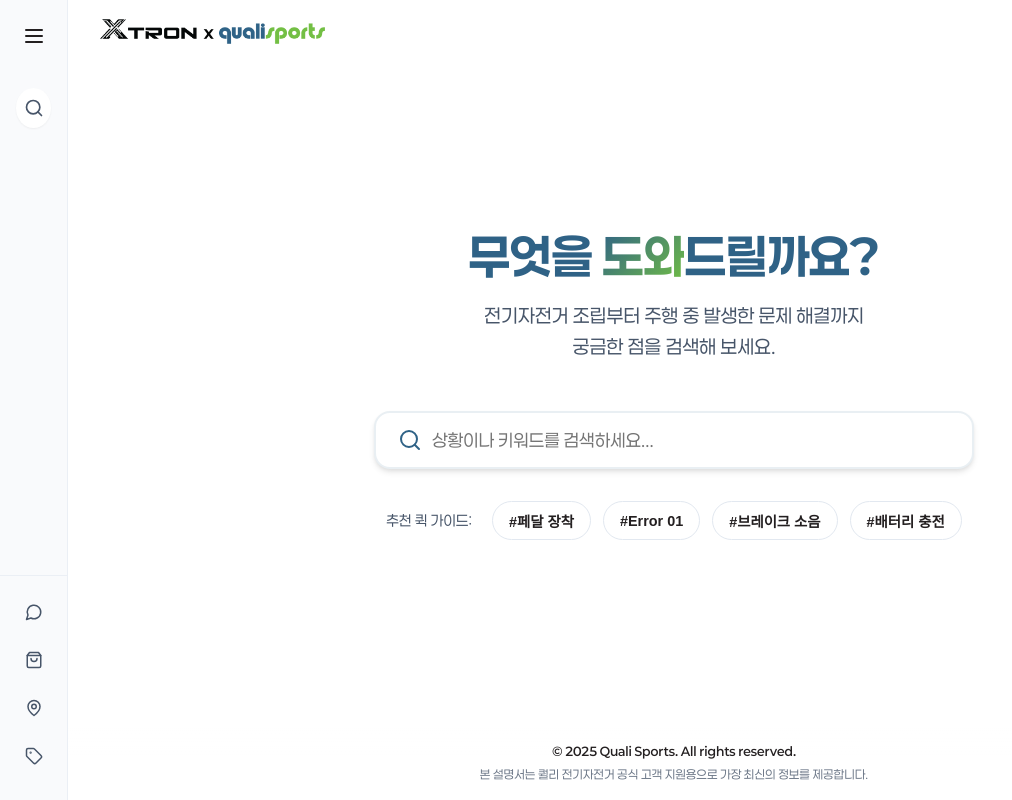
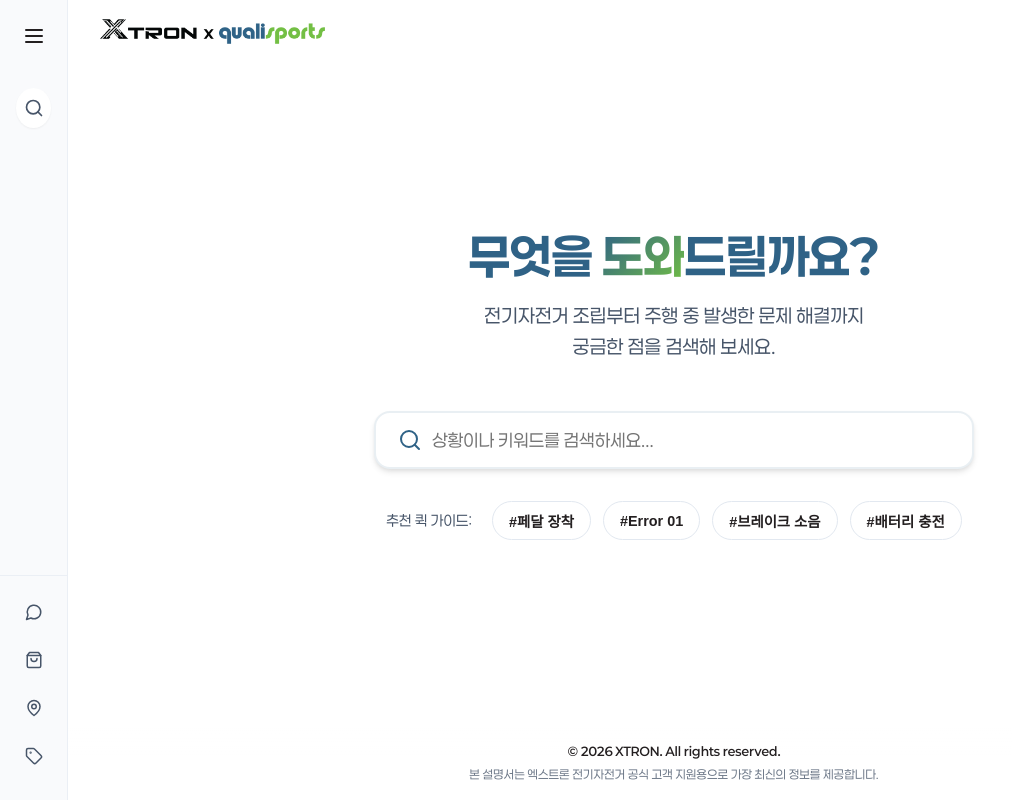
Before and after one commit to Rinology/xtron-manual, a React (Vite) app: page / in a window 1280 px wide. Shown: the whole page, without its empty margins (0-1012 px from the left). Built offline with nearby package versions, Linux system fonts and the light colour scheme; a web font is replaced by a local one.

Commit message:
Update footer copyright to 2026 XTRON

```diff
--- a/src/components/Footer.jsx
+++ b/src/components/Footer.jsx
@@ -29,8 +29,8 @@ export default function Footer() {
       pointerEvents: 'none' // Let clicks pass through if it's just fading
     }}>
       <div style={{ pointerEvents: 'auto' }}>
-        <p style={{ marginBottom: '0.25rem', fontWeight: 600, color: 'var(--text-primary)' }}>© 2025 Quali Sports. All rights reserved.</p>
-        <p style={{ opacity: 0.8 }}>본 설명서는 퀄리 전기자전거 공식 고객 지원용으로 가장 최신의 정보를 제공합니다.</p>
+        <p style={{ marginBottom: '0.25rem', fontWeight: 600, color: 'var(--text-primary)' }}>© 2026 XTRON. All rights reserved.</p>
+        <p style={{ opacity: 0.8 }}>본 설명서는 엑스트론 전기자전거 공식 고객 지원용으로 가장 최신의 정보를 제공합니다.</p>
       </div>
     </footer>
   );
```
